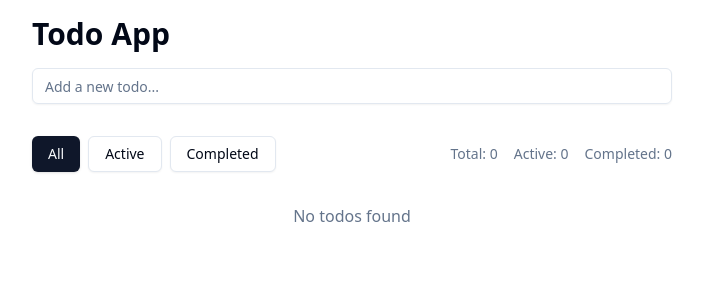
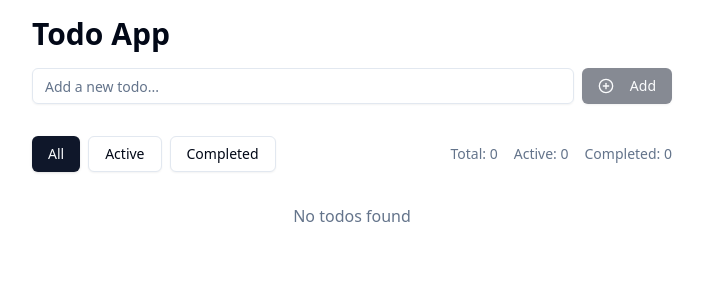
Before and after one commit to ShaikSarfaraz/todo-list, a Next.js app: page / in a window 1280 px wide. Shown: the top 300 px of the page, without its empty margins (288-991 px from the left). Built offline with nearby package versions, Linux system fonts and the light colour scheme.

Commit message:
Reverted comments for components

```diff
--- a/src/components/todo/todo-input.tsx
+++ b/src/components/todo/todo-input.tsx
@@ -30,10 +30,10 @@ export function TodoInput() {
         placeholder="Add a new todo..."
         className="flex-1"
       />
-      {/* <Button type="submit" disabled={!text.trim()}>
+      <Button type="submit" disabled={!text.trim()}>
         <PlusCircle className="mr-2 h-4 w-4" />
         Add
-      </Button> */}
+      </Button>
     </form>
   )
 }
--- a/src/components/todo/todo-item.tsx
+++ b/src/components/todo/todo-item.tsx
@@ -30,9 +30,9 @@ export function TodoItem({ todo }: TodoItemProps) {
       {isEditing ? (
         <div className="flex flex-1 items-center gap-2">
           <Input value={editedText} onChange={(e) => setEditedText(e.target.value)} className="flex-1" />
-          {/* <Button size="icon" variant="ghost" onClick={handleEdit}>
+          <Button size="icon" variant="ghost" onClick={handleEdit}>
             <Check className="h-4 w-4" />
-          </Button> */}
+          </Button>
           <Button
             size="icon"
             variant="ghost"
```
